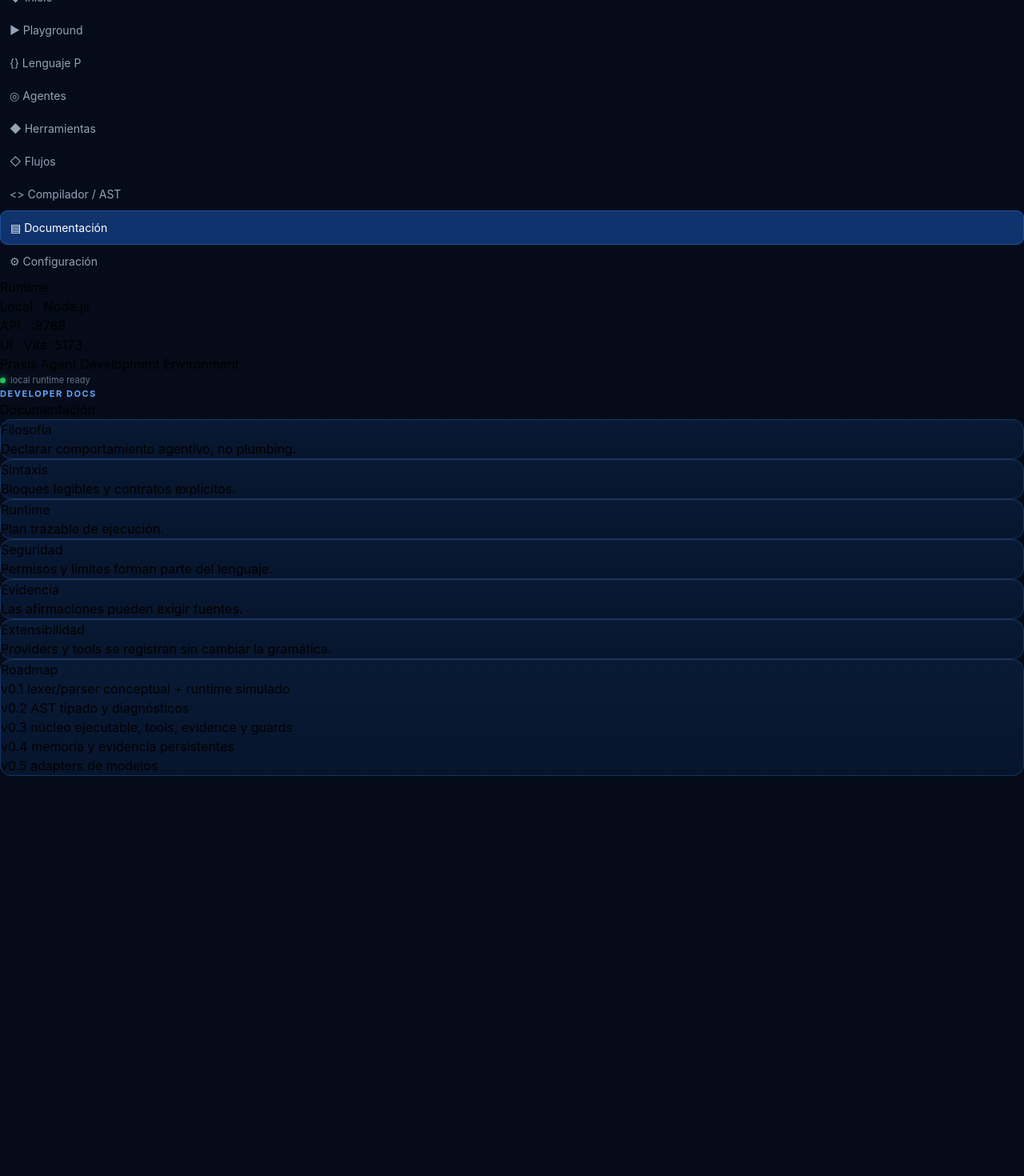
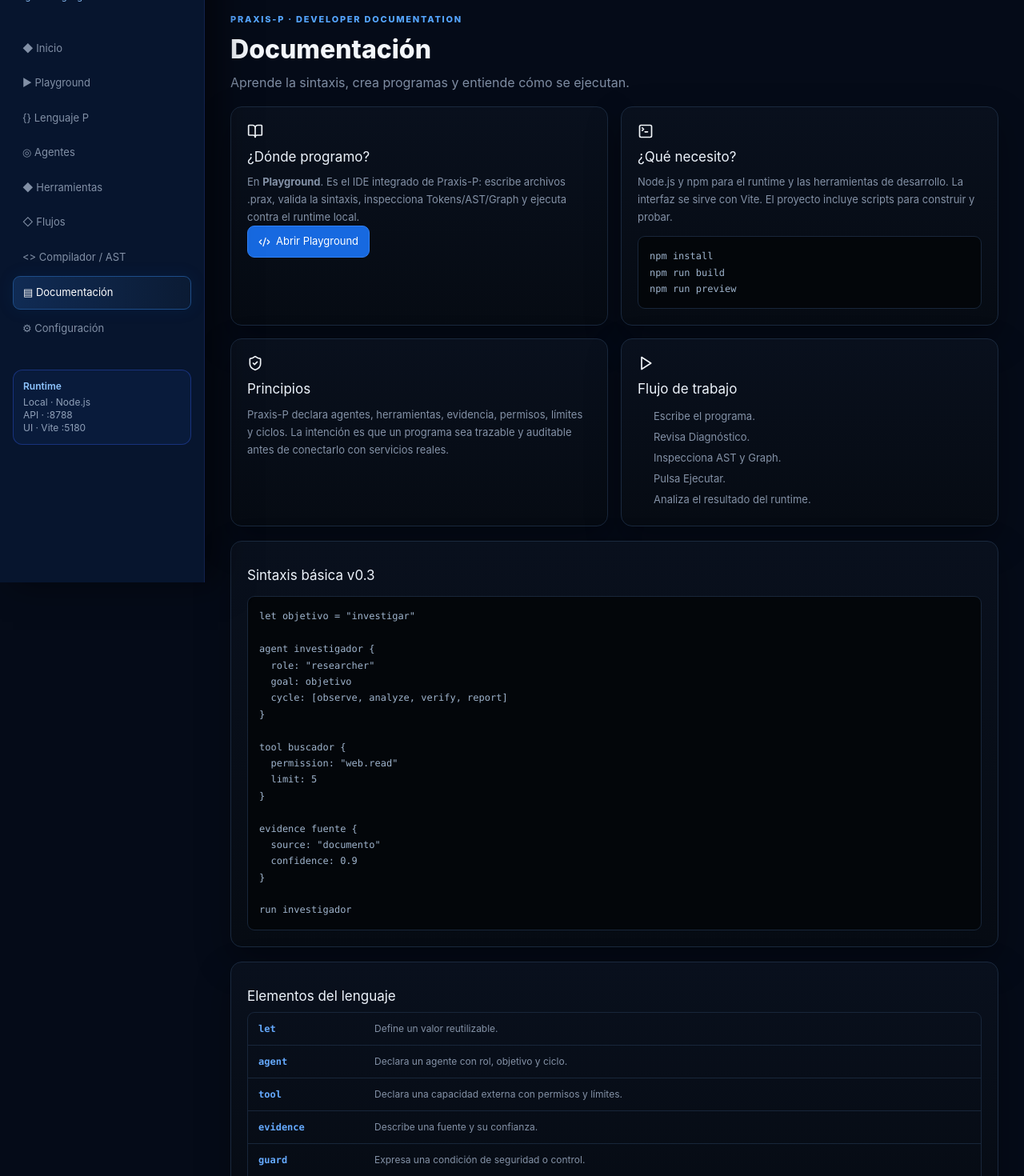
Before and after one commit to jrsaguas/praxis-lenguaje-p, a React (Vite) app: page /docs in a window 1280 px wide. Shown: the part 72-1542 px from the top of the page at 80% size. Before the commit the page ends 1042 px from the top, so only its background shows below. Built offline with nearby package versions, Linux system fonts and the light colour scheme.

Commit message:
feat: improve Praxis-P IDE and mobile UI

```diff
--- a/src/language/parser.ts
+++ b/src/language/parser.ts
@@ -15,6 +15,7 @@ export function parse(source: string): { ast: Program; diagnostics: ParseDiagnos
   const diagnostics: ParseDiagnostic[] = [];
   const statements: Statement[] = [];
   let i = 0;
+
   const blockTypes: Record<string, BlockType> = {
     agent: "Agent", tool: "Tool", memory: "Memory", evidence: "Evidence", guard: "Guard", parallel: "Parallel"
   };
@@ -29,6 +30,7 @@ export function parse(source: string): { ast: Program; diagnostics: ParseDiagnos
     diag(`Se esperaba "${value}" y se encontró "${current()?.value || "fin"}"`);
     return false;
   };
+
   const readValue = (): Value => {
     const t = current();
     if (!t) return null;
@@ -75,6 +77,7 @@ export function parse(source: string): { ast: Program; diagnostics: ParseDiagnos
       if (blockType !== "Parallel" && current()?.kind !== "identifier") diag(`Se esperaba el nombre para ${t.value}`);
       if (current()?.kind === "identifier") i++;
       expect("{");
+
       const properties: Property[] = [];
       while (current() && current().value !== "}" && current().kind !== "eof") {
         skip();
@@ -82,6 +85,8 @@ export function parse(source: string): { ast: Program; diagnostics: ParseDiagnos
         const keyToken = current();
         const key = keyToken?.value ?? "";
         i++;
+        // Praxis-P acepta ambas formas: key: value y key value.
+        if (current()?.value === ":") i++;
         const value = readValue();
         properties.push({ key, value, line: keyToken?.line ?? t.line, column: keyToken?.column ?? t.column });
         skip();
--- a/src/pages/Docs.tsx
+++ b/src/pages/Docs.tsx
@@ -1 +1,46 @@
-export default function Docs(){const d=[["Filosofía","Declarar comportamiento agentivo, no plumbing."],["Sintaxis","Bloques legibles y contratos explícitos."],["Runtime","Plan trazable de ejecución."],["Seguridad","Permisos y límites forman parte del lenguaje."],["Evidencia","Las afirmaciones pueden exigir fuentes."],["Extensibilidad","Providers y tools se registran sin cambiar la gramática."]];return <div className="space-y-6 max-w-5xl"><div><div className="eyebrow">Developer docs</div><h1 className="text-3xl font-bold">Documentación</h1></div><div className="grid md:grid-cols-2 gap-4">{d.map(x=><div className="panel p-5" key={x[0]}><h3 className="font-semibold">{x[0]}</h3><p className="text-sm text-slate-400 mt-2">{x[1]}</p></div>)}</div><div className="panel p-6"><h2 className="font-semibold">Roadmap</h2><ol className="mt-4 text-sm text-slate-400 space-y-2 list-decimal list-inside"><li>v0.1 lexer/parser conceptual + runtime simulado</li><li>v0.2 AST tipado y diagnósticos</li><li>v0.3 núcleo ejecutable, tools, evidence y guards</li><li>v0.4 memoria y evidencia persistentes</li><li>v0.5 adapters de modelos</li></ol></div></div>}
+import { BookOpen, Code2, Play, ShieldCheck, TerminalSquare } from "lucide-react";
+
+const example = `let objetivo = "investigar"
+
+agent investigador {
+  role: "researcher"
+  goal: objetivo
+  cycle: [observe, analyze, verify, report]
+}
+
+tool buscador {
+  permission: "web.read"
+  limit: 5
+}
+
+evidence fuente {
+  source: "documento"
+  confidence: 0.9
+}
+
+run investigador`;
+
+export default function Docs() {
+  return <div className="page-stack docs-page">
+    <div className="page-heading"><div><div className="eyebrow">Praxis-P · Developer documentation</div><h1>Documentación</h1><p>Aprende la sintaxis, crea programas y entiende cómo se ejecutan.</p></div></div>
+
+    <div className="docs-grid">
+      <section className="panel p-5"><BookOpen size={20}/><h2>¿Dónde programo?</h2><p>En <b>Playground</b>. Es el IDE integrado de Praxis-P: escribe archivos .prax, valida la sintaxis, inspecciona Tokens/AST/Graph y ejecuta contra el runtime local.</p><a className="btn-primary" href="/playground"><Code2 size={15}/> Abrir Playground</a></section>
+      <section className="panel p-5"><TerminalSquare size={20}/><h2>¿Qué necesito?</h2><p>Node.js y npm para el runtime y las herramientas de desarrollo. La interfaz se sirve con Vite. El proyecto incluye scripts para construir y probar.</p><pre className="doc-terminal">{`npm install
+npm run build
+npm run preview`}</pre></section>
+      <section className="panel p-5"><ShieldCheck size={20}/><h2>Principios</h2><p>Praxis-P declara agentes, herramientas, evidencia, permisos, límites y ciclos. La intención es que un programa sea trazable y auditable antes de conectarlo con servicios reales.</p></section>
+      <section className="panel p-5"><Play size={20}/><h2>Flujo de trabajo</h2><ol><li>Escribe el programa.</li><li>Revisa Diagnóstico.</li><li>Inspecciona AST y Graph.</li><li>Pulsa Ejecutar.</li><li>Analiza el resultado del runtime.</li></ol></section>
+    </div>
+
+    <section className="panel docs-section"><h2>Sintaxis básica v0.3</h2><pre className="doc-code">{example}</pre></section>
+    <section className="panel docs-section"><h2>Elementos del lenguaje</h2><div className="docs-table">
+      <div><b>let</b><span>Define un valor reutilizable.</span></div>
+      <div><b>agent</b><span>Declara un agente con rol, objetivo y ciclo.</span></div>
+      <div><b>tool</b><span>Declara una capacidad externa con permisos y límites.</span></div>
+      <div><b>evidence</b><span>Describe una fuente y su confianza.</span></div>
+      <div><b>guard</b><span>Expresa una condición de seguridad o control.</span></div>
+      <div><b>run</b><span>Solicita la ejecución de un agente u objetivo.</span></div>
+    </div></section>
+  </div>;
+}
--- a/src/pages/Playground.tsx
+++ b/src/pages/Playground.tsx
@@ -1,6 +1,16 @@
-import { useMemo, useState } from "react";
+import { useMemo, useRef, useState } from "react";
 import { Braces, Bug, GitBranch, Play, RotateCcw, Terminal, WandSparkles } from "lucide-react";
 import { parse } from "../language/parser";
+
+function highlight(source: string) {
+  const esc = (s: string) => s.replace(/[&<>"]/g, c => ({ "&":"&amp;", "<":"&lt;", ">":"&gt;", '"':"&quot;" }[c] ?? c));
+  let html = esc(source);
+  html = html.replace(/(\/\/.*)$/gm, '<span class="tok-comment">$1</span>');
+  html = html.replace(/(&quot;.*?&quot;)/g, '<span class="tok-string">$1</span>');
+  html = html.replace(/\b(agent|tool|memory|evidence|guard|parallel|run|let|role|goal|cycle|policy|permission|limit|source|confidence|condition|input|output|requires|test|claim|on|allow|deny|steps|mode)\b/g, '<span class="tok-keyword">$1</span>');
+  html = html.replace(/\b(\d+(?:\.\d+)?)\b/g, '<span class="tok-number">$1</span>');
+  return html;
+}
 
 const sample = `let objetivo = "analizar una hipótesis"
 agent investigador {
@@ -28,11 +38,17 @@ export default function Playground() {
   const [out, setOut] = useState("Listo para ejecutar.");
   const [busy, setBusy] = useState(false);
   const analysis = useMemo(() => parse(code), [code]);
+  const editorRef = useRef<HTMLTextAreaElement>(null);
+  const syncScroll = () => {
+    const el = editorRef.current;
+    const mirror = el?.previousElementSibling as HTMLElement | null;
+    if (el && mirror) { mirror.scrollTop = el.scrollTop; mirror.scrollLeft = el.scrollLeft; }
+  };
 
   async function run() {
     setBusy(true);
     try {
-      const r = await fetch("http://localhost:8788/api/execute", { method: "POST", headers: { "Content-Type": "application/json" }, body: JSON.stringify({ code }) });
+      const r = await fetch("http://" + window["location"]["hostname"] + ":8788/api/execute", { method: "POST", headers: { "Content-Type": "application/json" }, body: JSON.stringify({ code }) });
       setOut(JSON.stringify(await r.json(), null, 2));
       setTab("runtime");
     } catch {
@@ -53,7 +69,10 @@ export default function Playground() {
     <div className="grid xl:grid-cols-[1.15fr_.85fr] gap-4">
       <div className="panel overflow-hidden">
         <div className="p-3 border-b border-blue-950 flex items-center justify-between"><span className="code text-xs">main.prax</span><span className="badge"><WandSparkles size={11}/> {analysis.ast.statements.length} instrucciones</span></div>
-        <textarea spellCheck={false} value={code} onChange={e => setCode(e.target.value)} className="code w-full min-h-[560px] bg-[#030814] p-5 outline-none text-sm leading-6 text-blue-100 resize-y"/>
+        <div className="code-editor">
+          <pre className="syntax-layer" aria-hidden="true" dangerouslySetInnerHTML={{ __html: highlight(code) + "\n" }} />
+          <textarea ref={editorRef} spellCheck={false} value={code} onChange={e => setCode(e.target.value)} onScroll={syncScroll} className="code-input" aria-label="Editor de código Praxis-P" />
+        </div>
       </div>
       <div className="panel overflow-hidden">
         <div className="p-2 border-b border-blue-950 flex gap-1">
--- a/src/styles.css
+++ b/src/styles.css
@@ -1 +1,33 @@
-@import"tailwindcss";:root{font-family:Inter,ui-sans-serif,system-ui,sans-serif}body{margin:0;background:#050b18}.nav-item{display:flex;align-items:center;gap:11px;padding:10px 12px;border-radius:9px;color:#94a3b8;font-size:14px}.nav-item:hover{background:#0b2044;color:#e2e8f0}.nav-item.active{background:#10336d;color:#fff;border:1px solid #1e4f9b}.status-dot{font-size:11px;color:#64748b;display:flex;align-items:center;gap:6px}.status-dot span{width:7px;height:7px;border-radius:50%;background:#22c55e;box-shadow:0 0 9px #22c55e}.panel{background:linear-gradient(180deg,#091a36,#07152c);border:1px solid #153564;border-radius:14px}.eyebrow{font-size:11px;text-transform:uppercase;letter-spacing:.14em;color:#60a5fa;font-weight:700}.code{font-family:"JetBrains Mono",Consolas,monospace}.btn-primary{display:inline-flex;align-items:center;gap:7px;background:#2563eb;border:1px solid #3b82f6;border-radius:8px;padding:9px 14px;font-size:13px;color:#fff}.btn-secondary{display:inline-flex;align-items:center;gap:7px;background:#0a1b37;border:1px solid #1e3a68;border-radius:8px;padding:9px 14px;font-size:13px}.icon-btn{color:#64748b}.badge{font-size:10px;border:1px solid #1e477f;border-radius:999px;padding:3px 7px;color:#60a5fa;background:#081a36}
+@import "tailwindcss";
+
+:root{font-family:Inter,ui-sans-serif,system-ui,sans-serif;color:#e5e7eb;background:#030509}
+*{box-sizing:border-box}
+html,body,#root{min-height:100%;margin:0}
+body{background:radial-gradient(circle at 20% 0%,#0d1830 0,#050811 38%,#020306 100%);color:#e5e7eb}
+button,input,textarea{font:inherit}
+button{cursor:pointer}
+.app-shell{min-height:100vh;background:linear-gradient(135deg,#020307,#07101e 48%,#03050a)}
+.sidebar{z-index:30;box-shadow:16px 0 40px #0008}
+.main{min-height:100vh}
+.topbar{height:56px;display:flex;align-items:center;justify-content:space-between;padding:0 24px;border-bottom:1px solid #172235;background:#050811ee;backdrop-filter:blur(14px);color:#77849a;font-size:12px}
+.topbar b{color:#e8eef8;letter-spacing:.12em}
+.content{padding:28px;max-width:1540px;margin:auto}
+.nav-item{display:flex;align-items:center;gap:10px;padding:10px 12px;border-radius:9px;color:#8290a6;font-size:13px;text-decoration:none;transition:.15s}
+.nav-item:hover{background:#0c1525;color:#dce7f7}
+.nav-item.active{background:linear-gradient(90deg,#102b54,#0b1b34);color:#fff;border:1px solid #1d4d88;box-shadow:0 0 20px #0b4b9c22}
+.status-dot{display:flex;align-items:center;gap:7px;font-size:11px;color:#728198}.status-dot i,.status-dot span{width:7px;height:7px;border-radius:50%;background:#35d07f;box-shadow:0 0 10px #35d07f;display:inline-block}
+.panel,.editor-shell,.output-panel,.diagnostics-panel{background:linear-gradient(180deg,#09101d,#060b13);border:1px solid #1a293e;border-radius:14px;box-shadow:0 18px 45px #0005}
+.eyebrow{font-size:11px;text-transform:uppercase;letter-spacing:.16em;color:#55a5ff;font-weight:800}
+.page-stack{display:flex;flex-direction:column;gap:18px}.page-heading{display:flex;justify-content:space-between;align-items:end;gap:18px}.page-heading h1{font-size:32px;margin:5px 0;font-weight:800;color:#f4f7fb}.page-heading p{margin:0;color:#7f8da3}.heading-actions{display:flex;gap:8px;flex-wrap:wrap}
+.btn-primary,.btn-secondary{display:inline-flex;align-items:center;justify-content:center;gap:7px;border-radius:9px;padding:9px 13px;font-size:13px;text-decoration:none}
+.btn-primary{background:#1769e0;color:#fff;border:1px solid #3181f5}.btn-primary:hover{background:#2178f0}.btn-primary:disabled{opacity:.6}
+.btn-secondary{background:#0a111d;color:#c9d3e1;border:1px solid #22324a}.btn-secondary:hover{background:#111b2b}
+.badge{font-size:10px;border:1px solid #29486f;border-radius:999px;padding:3px 8px;color:#70b3ff;background:#081426}
+.code{font-family:"JetBrains Mono","Cascadia Code",Consolas,monospace}
+.editor-shell{overflow:hidden}.editor-toolbar{height:44px;padding:0 13px;display:flex;align-items:center;justify-content:space-between;background:#080e18;border-bottom:1px solid #17263a}.file-name{font-family:"JetBrains Mono",Consolas,monospace;font-size:12px;color:#dbe6f5}.file-dot{display:inline-block;width:8px;height:8px;border-radius:50%;background:#4da3ff;box-shadow:0 0 10px #3185ff;margin-right:7px}.editor-language,.editor-meta{color:#62728a;font-size:10px;margin-left:10px}
+.code-editor{position:relative;height:520px;overflow:hidden;background:#05080d}.syntax-layer,.code-input{position:absolute;inset:0;margin:0;padding:20px 22px 30px 58px;border:0;outline:0;width:100%;height:100%;font:14px/1.75 "JetBrains Mono","Cascadia Code",Consolas,monospace;white-space:pre;tab-size:2;overflow:auto}.syntax-layer{color:#d7dfeb;pointer-events:none}.code-input{z-index:2;background:transparent;color:transparent;caret-color:#fff;resize:none;overflow:auto;-webkit-text-fill-color:transparent}.code-input::selection{background:#2865a966}.tok-keyword{color:#62a9ff;font-weight:700}.tok-string{color:#77d69a}.tok-number{color:#d9a7ff}.tok-comment{color:#53657c;font-style:italic}
+.output-panel{overflow:hidden}.output-tabs{display:flex;gap:3px;padding:7px;border-bottom:1px solid #18273b;overflow-x:auto}.output-tab{display:inline-flex;align-items:center;gap:6px;padding:8px 11px;border:0;border-radius:7px;background:transparent;color:#718198;font-size:12px;white-space:nowrap}.output-tab.active{background:#10284b;color:#dcecff}.output-code{min-height:320px;max-height:520px;overflow:auto;margin:0;padding:18px;color:#b9c7da;font:12px/1.65 "JetBrains Mono",Consolas,monospace;white-space:pre-wrap}
+.workspace-grid{display:grid;grid-template-columns:minmax(0,1.35fr) minmax(280px,.65fr);gap:18px}.diagnostic-strip{display:flex;justify-content:space-between;gap:10px;padding:10px 13px;border:1px solid #1a293e;border-radius:10px;background:#060b13;color:#718198;font-size:12px}.diagnostic-strip>div{display:flex;align-items:center;gap:8px;color:#d8e2ef}.count-ok,.count-error{padding:2px 7px;border-radius:999px;font-size:10px}.count-ok{color:#59d99a;background:#08281b}.count-error{color:#ff8291;background:#351019}.diagnostics-panel{padding:15px}.panel-title{display:flex;align-items:center;gap:7px;font-size:13px;font-weight:700}.success-box{margin-top:14px;padding:12px;border-radius:9px;background:#062116;color:#68dc9f;font-size:12px}.diagnostic-list{margin-top:12px;display:flex;flex-direction:column;gap:7px}.diagnostic-item{padding:9px;border-left:3px solid #e85d72;background:#1a0b11;color:#ff9aaa;font:11px/1.5 "JetBrains Mono",Consolas,monospace}.editor-help{display:flex;gap:8px;margin-top:18px;padding-top:14px;border-top:1px solid #17263a;color:#66768d;font-size:11px;line-height:1.5}
+@media(max-width:767px){.sidebar{position:static;inset:auto;width:100%;padding:10px;border-right:0;border-bottom:1px solid #18263a;box-shadow:none}.sidebar>div:first-child{padding:7px 8px;margin:0}.sidebar>div:first-child b{font-size:15px}.sidebar>nav{display:flex;gap:4px;overflow-x:auto;white-space:nowrap;padding-bottom:4px}.sidebar .nav-item{flex:0 0 auto;padding:8px 10px;font-size:11px}.sidebar>div:last-child{display:none}.main{margin-left:0!important}.topbar{padding:0 14px;height:50px}.topbar span:first-child{display:none}.content{padding:15px 12px}.page-heading{align-items:flex-start;flex-direction:column}.page-heading h1{font-size:26px}.heading-actions{width:100%}.heading-actions>*{flex:1}.code-editor{height:440px}.syntax-layer,.code-input{font-size:12px;line-height:1.65;padding:16px 12px 25px 48px}.workspace-grid{grid-template-columns:1fr}.diagnostic-strip{align-items:flex-start;flex-direction:column}.output-code{min-height:260px}.editor-meta{display:none}}
+
+.docs-grid{display:grid;grid-template-columns:repeat(2,minmax(0,1fr));gap:16px}.docs-grid h2,.docs-section h2{margin:10px 0 7px;color:#edf3fb;font-size:17px}.docs-grid p{color:#8492a7;font-size:13px;line-height:1.7}.docs-grid ol{padding-left:20px;color:#8492a7;font-size:13px;line-height:2}.doc-terminal,.doc-code{margin-top:13px;padding:14px;overflow:auto;border-radius:9px;background:#03060a;border:1px solid #18263a;color:#9eb3cc;font:12px/1.7 "JetBrains Mono",Consolas,monospace}.docs-section{padding:20px}.docs-table{display:grid;border:1px solid #18263a;border-radius:9px;overflow:hidden}.docs-table div{display:grid;grid-template-columns:130px 1fr;gap:15px;padding:11px 13px;border-bottom:1px solid #18263a;font-size:12px}.docs-table div:last-child{border-bottom:0}.docs-table b{color:#65aaff;font-family:"JetBrains Mono",Consolas,monospace}.docs-table span{color:#8492a7}@media(max-width:767px){.docs-grid{grid-template-columns:1fr}.docs-table div{grid-template-columns:100px 1fr}}
```
Also changed, not shown: src/components/Layout.tsx (+1 -1 lines).
